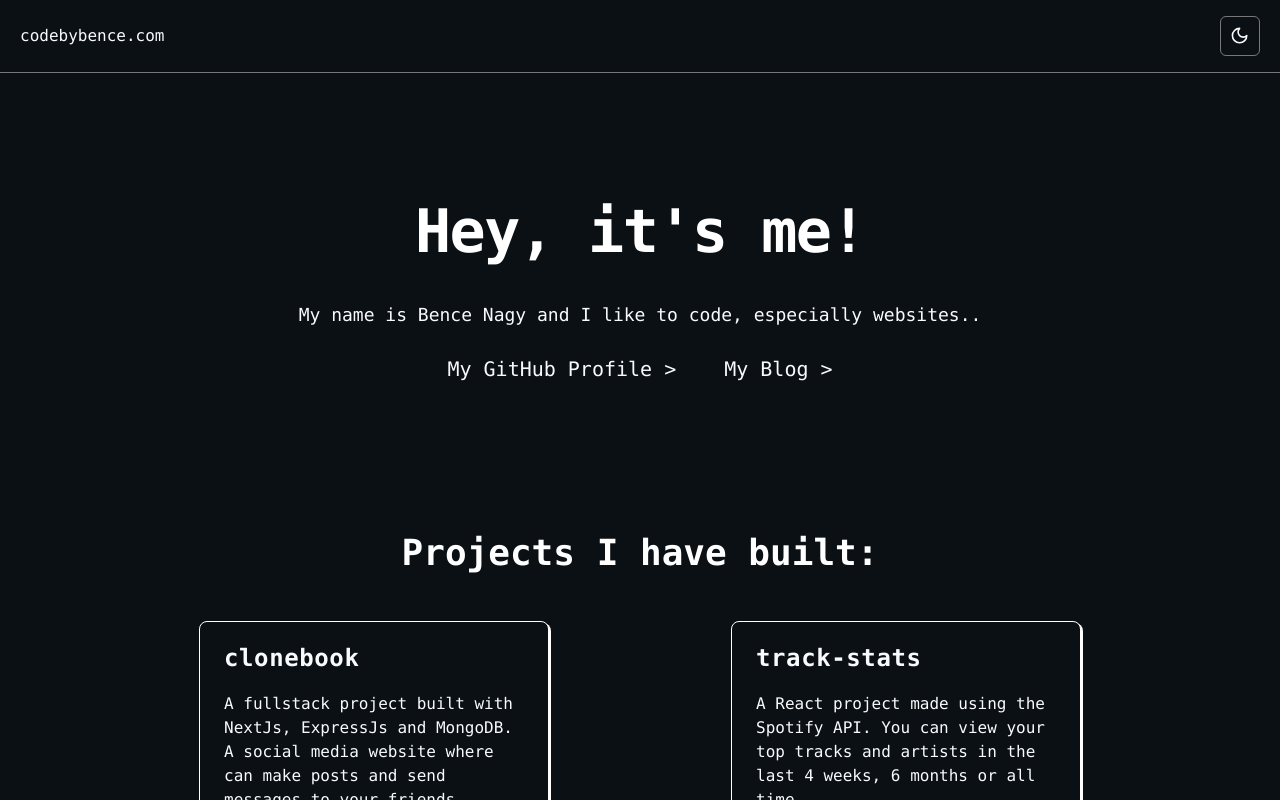
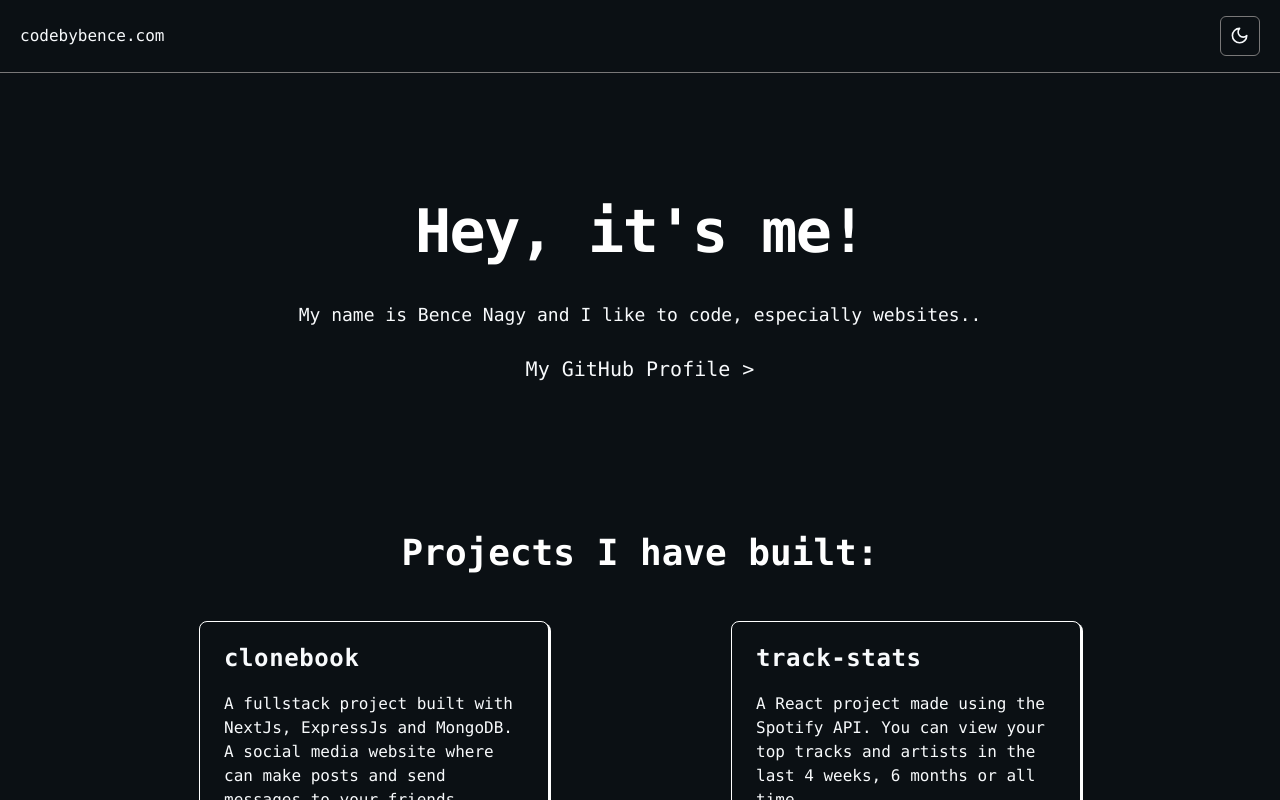
Before and after one commit to nagyb3/codebybence, a Next.js app: page / in a window 1280 px wide. Shown: the top 800 px of the page. Built offline with nearby package versions, Linux system fonts and the light colour scheme.

Commit message:
Disable blog button

```diff
--- a/app/page.tsx
+++ b/app/page.tsx
@@ -46,11 +46,11 @@ export default function Home() {
                 My GitHub Profile &gt;
               </a>
             </Button>
-            <Button variant="link" asChild>
+            {/* <Button variant="link" asChild>
               <a href="https://blog.codebybence.com" className="text-xl">
                 My Blog &gt;
               </a>
-            </Button>
+            </Button> */}
           </div>
         </div>
         <div className="py-16 max-w-5xl mx-auto">
```
